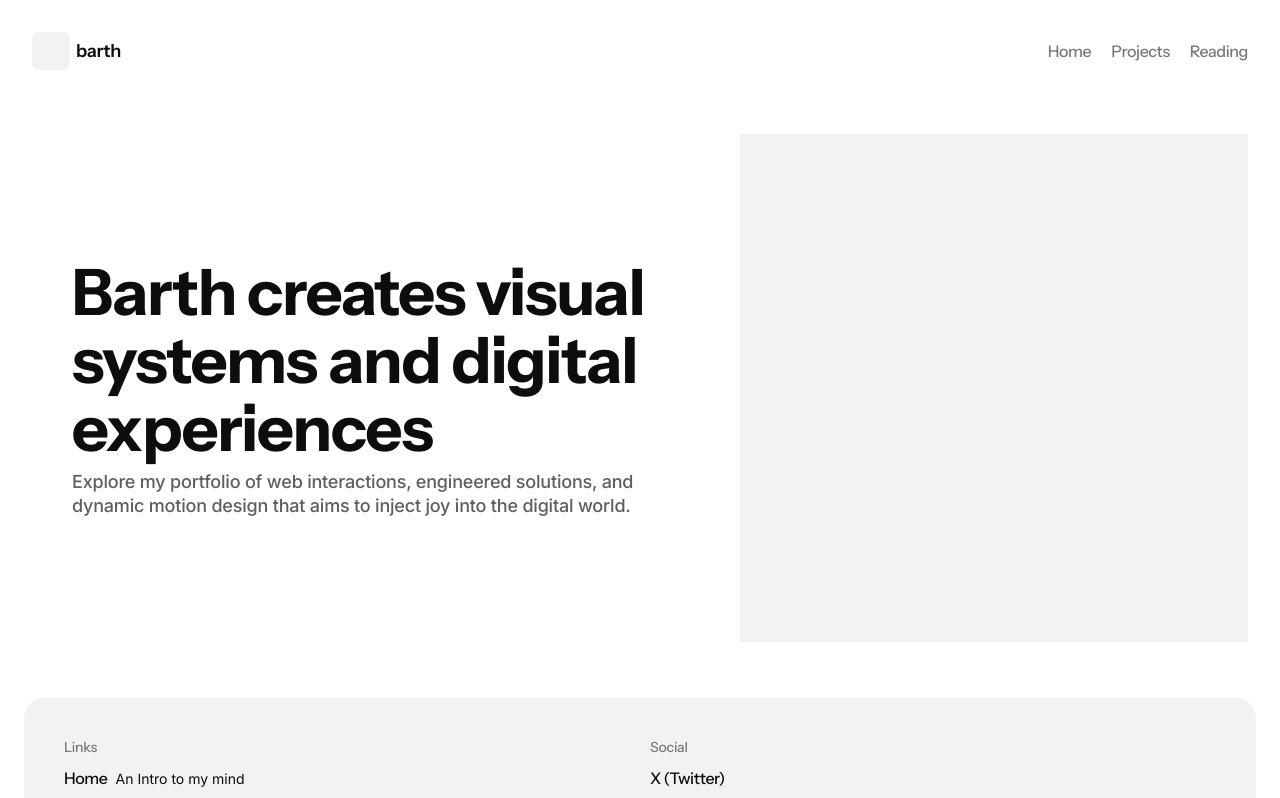
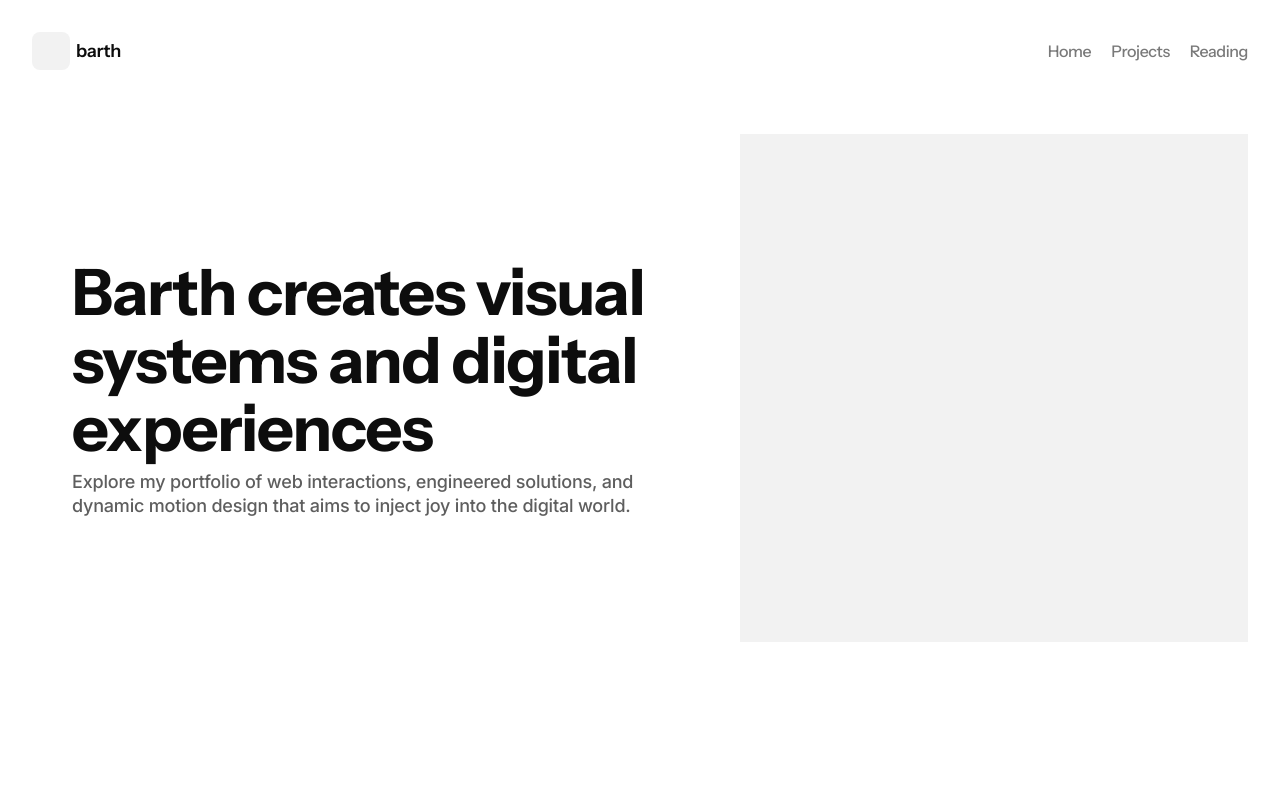
Before and after one commit to barthkosi/V2-Portfolio, a React (Vite) app: page / in a window 1280 px wide. Shown: the top 798 px of the page. Built offline with nearby package versions, Linux system fonts and the light colour scheme.

Commit message:
Refactor ReadingList page and update layout styles
Renamed the default export in ReadingList.tsx to 'ReadingList' and improved component structure for clarity. Added 'min-h-screen' to the main element in PageLayout.tsx to ensure full viewport height coverage.

```diff
--- a/src/components/PageLayout.tsx
+++ b/src/components/PageLayout.tsx
@@ -6,7 +6,7 @@ export default function PageLayout() {
   return (
     <div className="flex flex-col min-h-screen">
       <Nav />
-      <main className="flex-1 mx-auto max-w-[1440px] p-4 md:p-8 w-full">
+      <main className="flex-1 mx-auto max-w-[1440px] p-4 md:p-8 w-full min-h-screen">
         <Outlet />
       </main>
       <Footer />
--- a/src/pages/ReadingList.tsx
+++ b/src/pages/ReadingList.tsx
@@ -28,16 +28,17 @@ const books = [
   },
 ]
 
-export default function Home() {
-  const bookCount = books.length
+export default function ReadingList() {
+  const bookCount = books.length;
+
   return (
+    <main>
       <div className="flex flex-col lg:flex-row w-full gap-7 lg:gap-8 h-auto lg:justify-left lg:row justify-center">
-        <div>
           <InfoBlock
             title="Reading List"
             number={bookCount}
-          description="Reading more is one of my biggest goals. This list shifts and grows as new titles find their way into my hands"></InfoBlock>
-        </div>
+            description="Reading more is one of my biggest goals. This list shifts and grows as new titles find their way into my hands"
+          />
 
         <div className="w-full gap-4 grid grid-cols-1 md:grid-cols-2 lg:grid-cols-3">
           {books.map(book => (
@@ -50,5 +51,6 @@ export default function Home() {
           ))}
         </div>
       </div>
+    </main>
   );
 }
```
Lines whose indentation alone changed are shown as unchanged.
